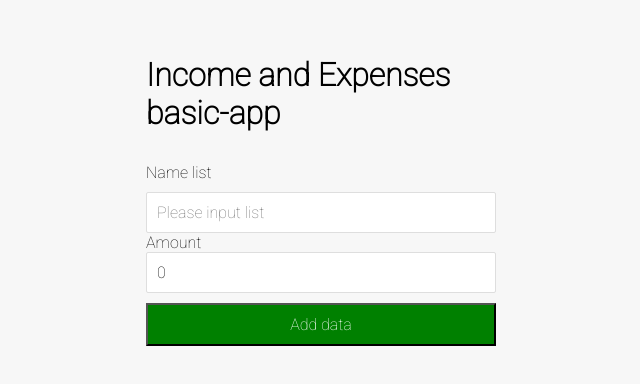
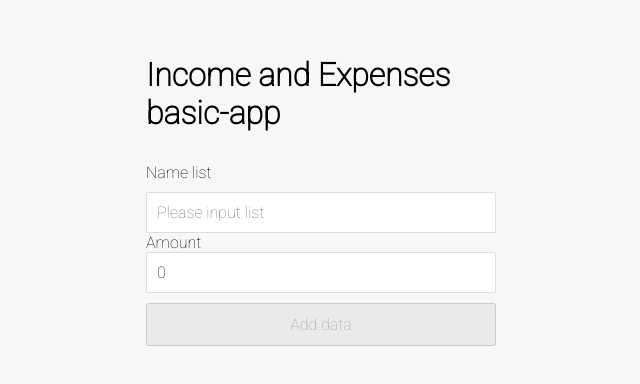
Before and after one commit to Newclaffly/react-basic, a React (Create React App) app: page / in a window 1280 px wide. Shown: the part 194-578 px from the top of the page, without its empty margins (319-959 px from the left). Built offline with nearby package versions, Linux system fonts and the light colour scheme.

Commit message:
add useEffect validation

```diff
--- a/src/components/FormComponent.css
+++ b/src/components/FormComponent.css
@@ -17,8 +17,8 @@ input:focus{
 }
 
 .btn{
-    background-color: green;
-    color:#ffff;
+    /* background-color: green;
+    color:#ffff; */
     cursor: pointer;
     display: block;
     margin: 10px 0 30px;
--- a/src/components/FormComponent.js
+++ b/src/components/FormComponent.js
@@ -1,11 +1,12 @@
-import { useState } from "react";
+import { useState, useEffect } from "react";
 import "./FormComponent.css";
 import { v4 as uuidv4 } from "uuid";
 
 const FormComponent = (props) => {
+  console.log("render formcomponent");
   const [title, setTitle] = useState("");
   const [amount, setAmount] = useState(0);
-
+  const [formValid, setFormValid] = useState(false);
   const inputTitle = (event) => {
     setTitle(event.target.value);
   };
@@ -20,10 +21,18 @@ const FormComponent = (props) => {
       title: title,
       amount: Number(amount),
     };
-    props.onAddItem(itemData)
+    props.onAddItem(itemData);
     setTitle("");
     setAmount(0);
   };
+
+  useEffect(() => {
+    const checkData = title.trim().length > 0 && amount !== 0;
+    setFormValid(checkData);
+    // if (checkData) {
+    //   setFormValid(true);
+    // }
+  }, [title, amount]);
   return (
     <>
       <form onSubmit={saveItem}>
@@ -46,7 +55,12 @@ const FormComponent = (props) => {
           ></input>
         </div>
         <div>
-          <button className="btn" type="submit" onClick={saveItem}>
+          <button
+            className="btn"
+            type="submit"
+            onClick={saveItem}
+            disabled={!formValid}
+          >
             Add data
           </button>
         </div>
```
